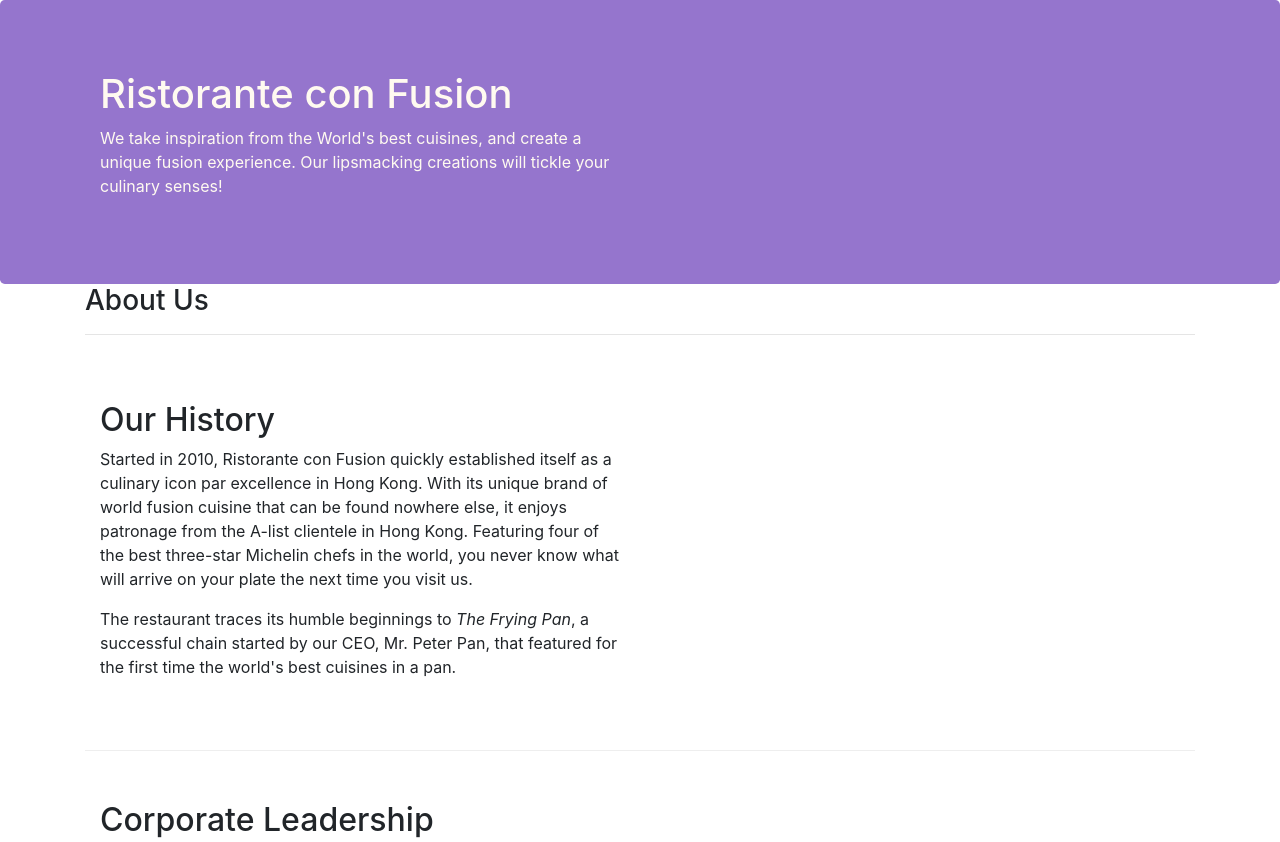
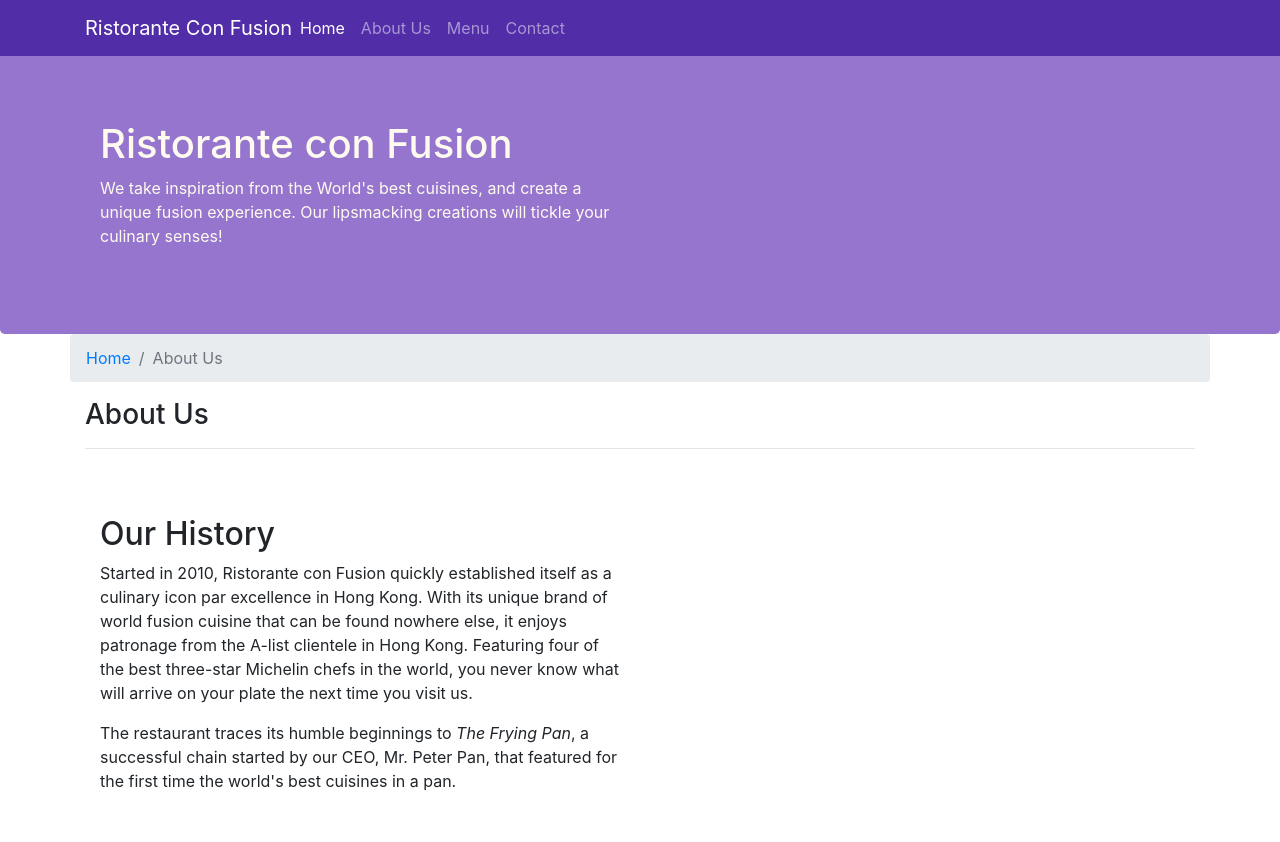
Before and after one commit to hotwax2016/conFusion, a website: page aboutus.html in a window 1280 px wide. Shown: the top 842 px of the page. Drawn offline with nearby package versions, Linux system fonts and the light colour scheme.

Commit message:
navbar and breadcrumb

```diff
--- a/aboutus.html
+++ b/aboutus.html
@@ -17,6 +17,23 @@
 
 <body>
 
+    <nav class="navbar navbar-expand-sm navbar-dark fixed-top">
+        <div class="container">
+            <button class="navbar-toggler" type="button" data-toggle="collapse" data-target="#Navbar">
+                <span class="navbar-toggler-icon"></span>
+            </button>
+            <a class="navbar-brand mr-auto" href="./index.html">Ristorante Con Fusion</a>
+            <div class="collapse navbar-collapse" id="Navbar">
+                <ul class="navbar-nav mr-auto">
+                    <li class="nav-item"><a class="nav-link active" href="./index.html">Home</a></li>
+                    <li class="nav-item"><a class="nav-link" href="#">About Us</a></li>
+                    <li class="nav-item"><a class="nav-link" href="#">Menu</a></li>
+                    <li class="nav-item"><a class="nav-link" href="#">Contact</a></li>
+                </ul>
+            </div>
+        </div>
+    </nav>
+
     <header class="jumbotron">
         <div class="container">
             <div class="row row-header">
@@ -34,6 +51,12 @@
 
     <div class="container">
         <div class="row">
+
+            <!-- breadcrum -->
+            <ol class="col-12 breadcrumb">
+                <li class="breadcrumb-item active"><a href="./index.html">Home</a></li>
+                <li class="breadcrumb-item active">About Us</li>
+            </ol>
             <div class="col-12">
                <h3>About Us</h3>
                <hr>
@@ -85,7 +108,7 @@
                 <div class="col-4 offset-1 col-sm-2">
                     <h5>Links</h5>
                     <ul class="list-unstyled">
-                        <li><a href="#">Home</a></li>
+                        <li><a href="./index.html">Home</a></li>
                         <li><a href="#">About</a></li>
                         <li><a href="#">Menu</a></li>
                         <li><a href="#">Contact</a></li>
--- a/css/styles.css
+++ b/css/styles.css
@@ -23,8 +23,17 @@
     color:floralwhite;
 }
 
-address{
+address {
     font-size:80%;
     margin:0px;
     color:#0f0f0f;
 }
+
+body {
+    padding: 50px 0px 0px 0px;
+    z-index: 1;
+}
+
+.navbar-dark {
+    background-color: #512da8;
+}
```
Also changed, not shown: index.html (+19 -1 lines).
